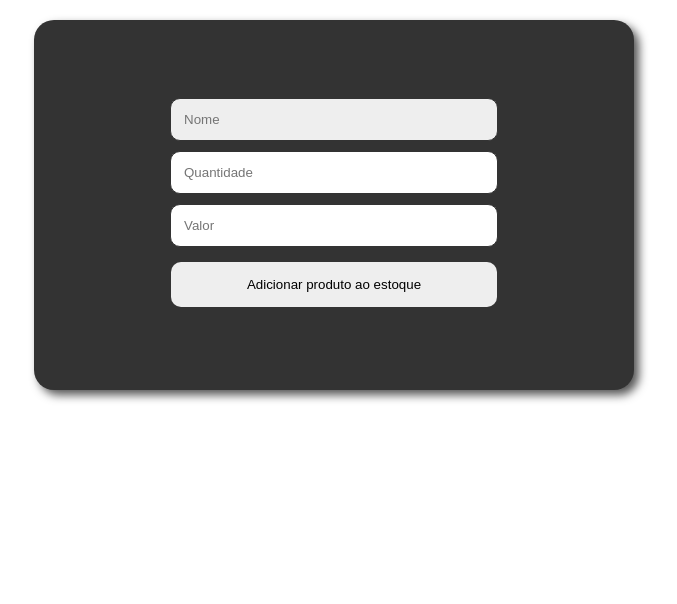
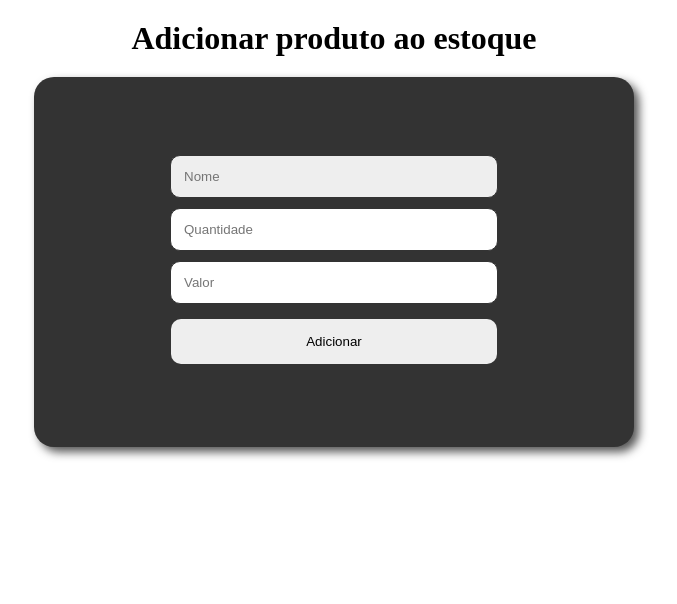
Before and after one commit to lnr273/estoque-da-loja, a Flask app: page /add in a window 1280 px wide. Shown: the part 65-669 px from the top of the page, without its empty margins (306-983 px from the left). Run offline with Flask 3, Linux system fonts and the light colour scheme.

Commit message:
refactor(html): página de adição de produto

```diff
--- a/templates/add.html
+++ b/templates/add.html
@@ -6,11 +6,12 @@
 
 {% block main %}
     <div class="formProduto">
+        <h1>Adicionar produto ao estoque</h1>
         <form action="/add" method="post">
             <input class="input" autocomplete="off" autocapitalize="on" type="text" required placeholder="Nome" name="nome" autofocus>
-            <input class="input" autocomplete="off" type="number" required placeholder="Quantidade" name="quantidade">
-            <input class="input" autocomplete="off" type="number" required placeholder="Valor" name="valor">
-            <button class="button white" type="submit">Adicionar produto ao estoque</button>
+            <input class="input" autocomplete="off" type="number" required min="1" placeholder="Quantidade" name="quantidade">
+            <input class="input" autocomplete="off" type="number" required min="0" step="0.01" placeholder="Valor" name="valor">
+            <button class="button white" type="submit">Adicionar</button>
         </form>
     </div>
 {% endblock %}
```
